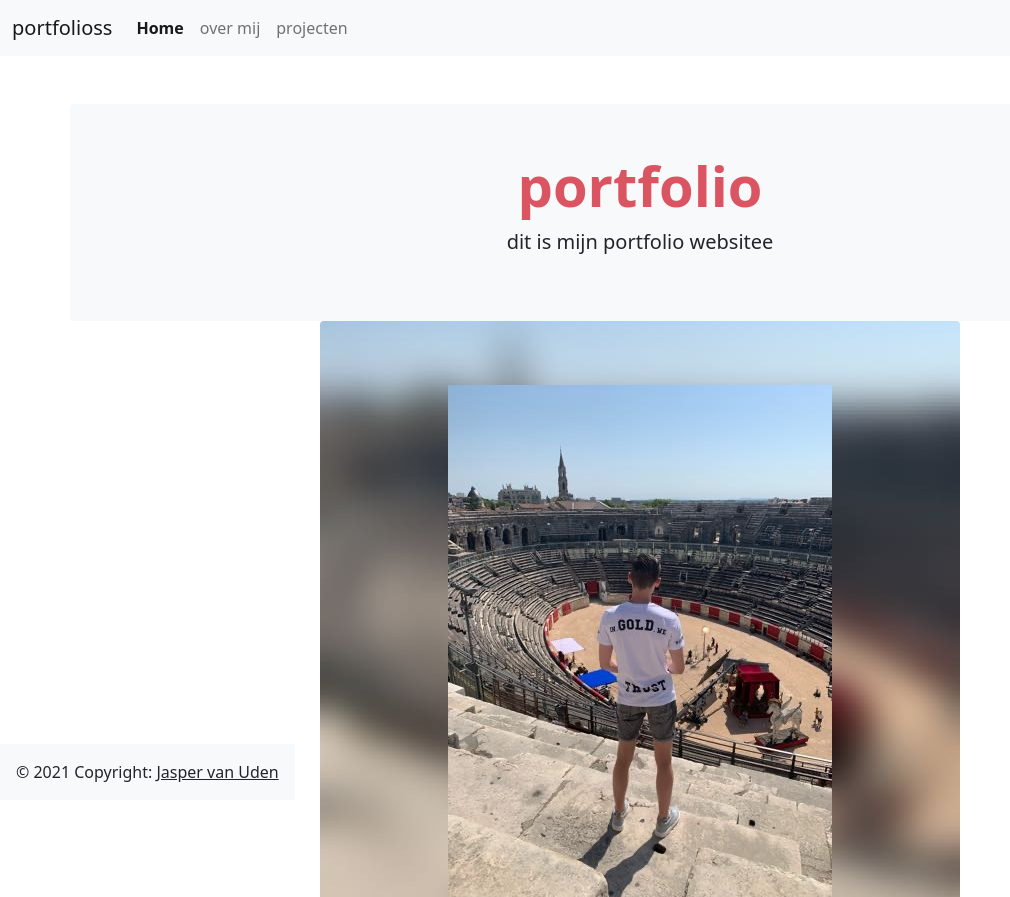
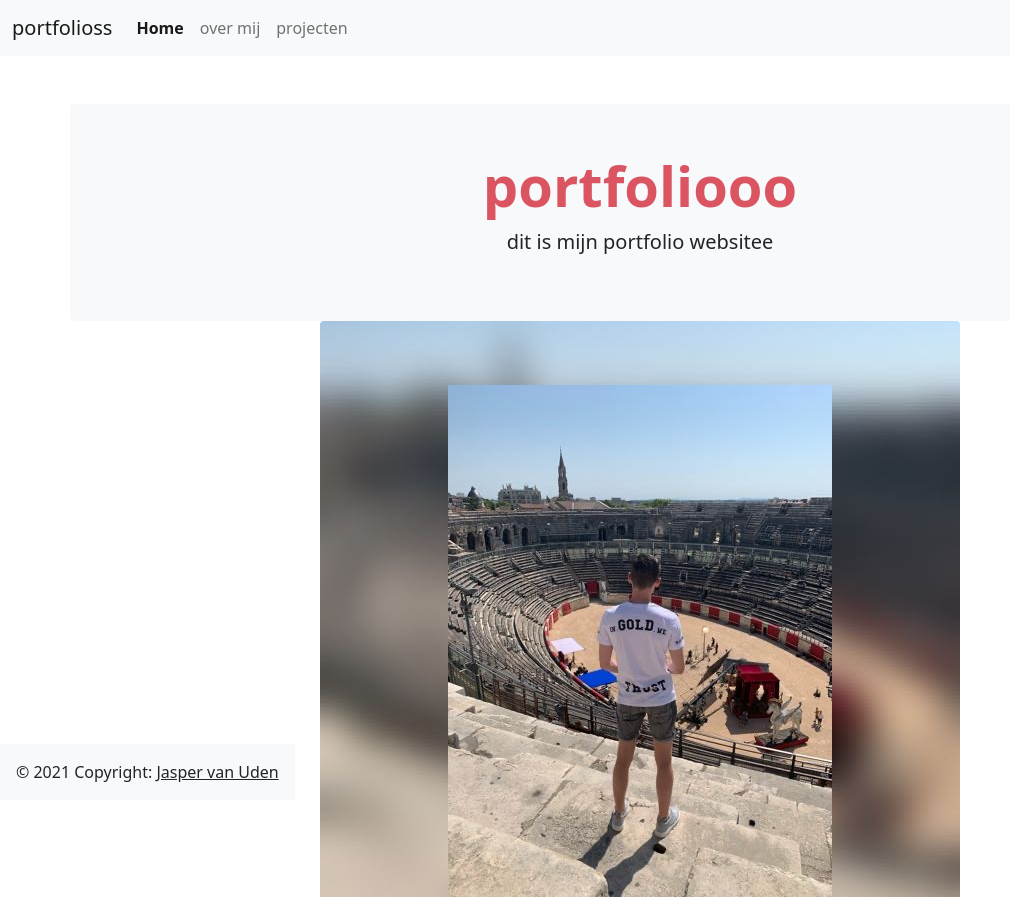
Before and after one commit to jaspervanuden/jaspervanuden.github.io, a plain HTML site: page index.html in a window 1280 px wide. Shown: the top 897 px of the page, without its empty margins (0-1010 px from the left). Drawn offline with nearby package versions, Linux system fonts and the light colour scheme; files that its build step writes are made by us from their sources.

Commit message:
Update index.html

```diff
--- a/index.html
+++ b/index.html
@@ -36,7 +36,7 @@
   </nav>
   <div class="container bg-light text-dark mt-5 py-5 rounded">
 
-    <h1 class="display-4 text-center fw-bold" style="color: #db5461;">portfolio</h1>
+    <h1 class="display-4 text-center fw-bold" style="color: #db5461;">portfoliooo</h1>
 
     <p class="lead text-center">dit is mijn portfolio websitee</p>
 
```
